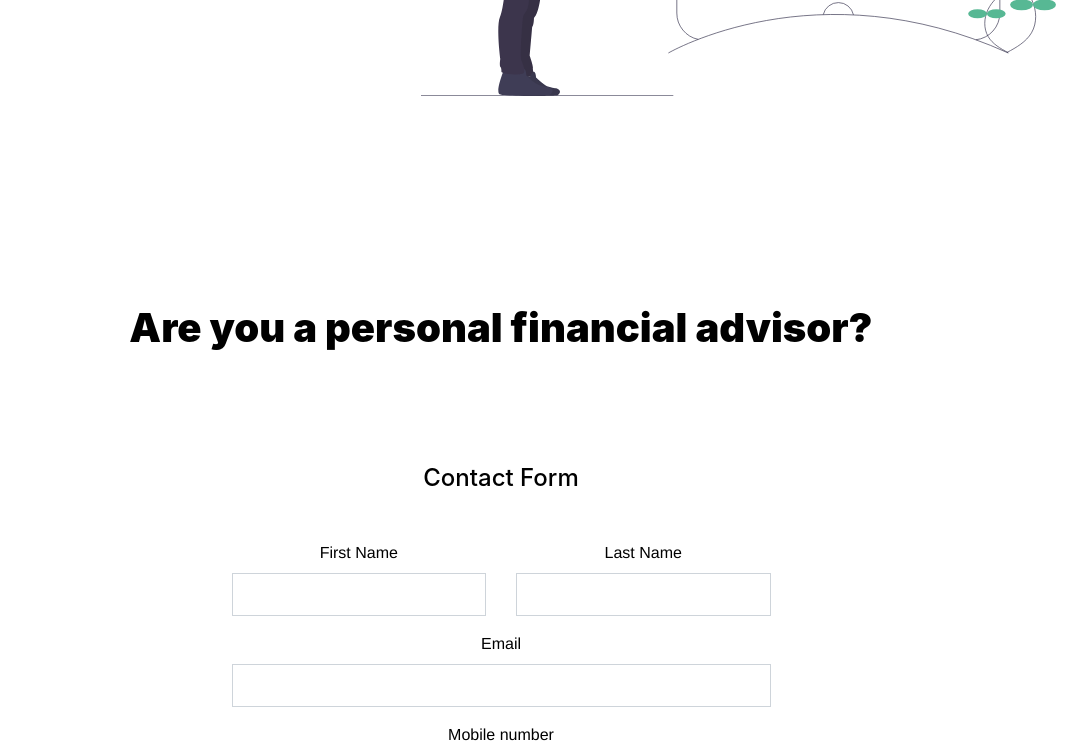
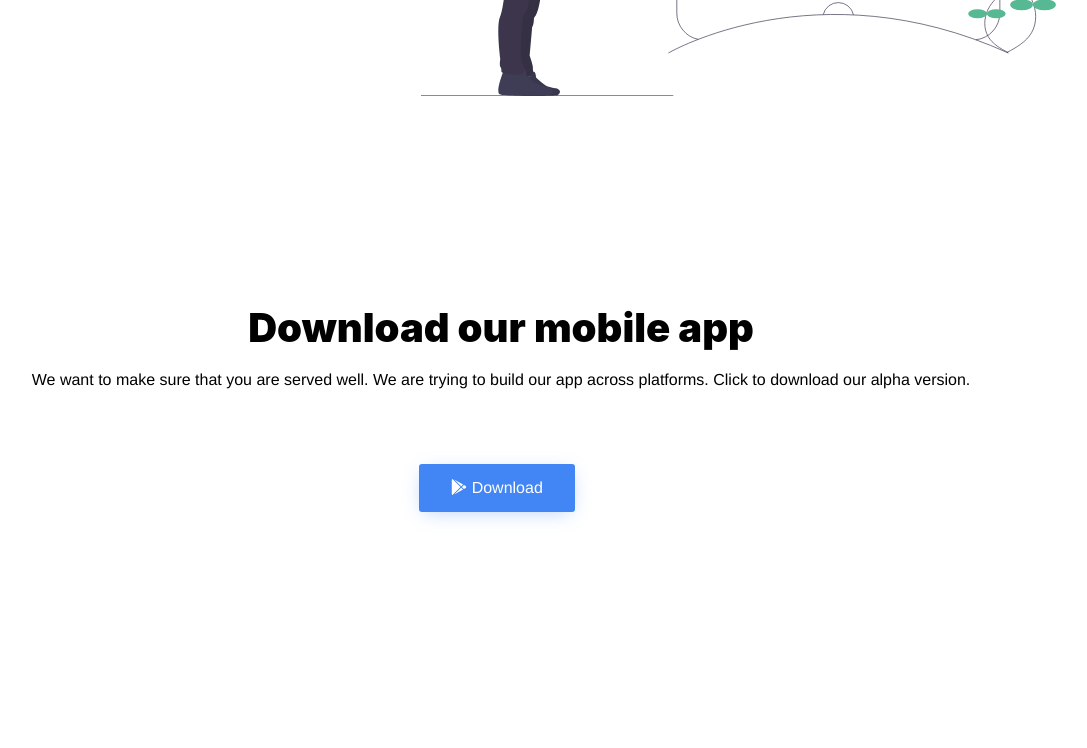
Before and after one commit to sanvijay/budget-planner, a Vue app: page /#/ in a window 1280 px wide. Shown: the part 2000-2748 px from the top of the page, without its empty margins (139-1226 px from the left). Built offline with nearby package versions, Linux system fonts and the light colour scheme; what vue-google-adsense, vue-plugin-load-script would draw is missing.

Commit message:
Google play link

```diff
--- a/src/components/Home.vue
+++ b/src/components/Home.vue
@@ -22,7 +22,7 @@
             <div class="row mb-4">
               <div class="col-lg-6 mr-auto">
                 <h1>A full stop to financial worries</h1>
-                <p class="mb-5">When you are looking for an expense manager, you actually need a budget planner. Managing without a plan will make the life harder. Finsey helps you to solve this problem seemlessly.</p>
+                <p class="mb-5">When you are looking for an expense manager, you actually need a budget planner. Managing without a plan will make life harder. Finsey helps you to solve this problem seamlessly.</p>
                 <div>
                   <a href="#" @click="goToSignInPage" style="margin-right: 20px;color: white;">Sign In</a>
                   <a href="#" class="btn btn-primary mr-2 mb-2" @click="goToRegisterPage">Create an account</a>
@@ -58,7 +58,29 @@
       </div>
     </div>
 
-    <div class="site-section overlay" id="contact-section">
+    <div class="site-section overlay">
+      <div class="container">
+        <div class="row mb-5">
+          <div class="col-12 text-center">
+            <h2 class="section-title mb-3">Download our mobile app</h2>
+            <p class="mb-4">We want to make sure that you are served well. We are trying to build our app across platforms. Click to download our alpha version.</p>
+          </div>
+        </div>
+        <div class="row justify-content-center">
+          <div class="col-lg-7 mb-5">
+            <div class="row form-group">
+              <div class="col-md-12">
+                <a class="btn btn-primary mr-2 mb-2" style="border-radius: 3px" href="https://play.google.com/store/apps/details?id=com.fireflies.finsey" target="blank">
+                  <font-awesome-icon :icon="['fab', 'google-play']" /> Download
+                </a>
+              </div>
+            </div>
+          </div>
+        </div>
+      </div>
+    </div>
+
+    <div class="site-section overlay">
       <div class="container">
         <div class="row mb-5">
           <div class="col-12 text-center">
@@ -108,7 +130,7 @@
       </div>
     </div>
 
-    <div class="site-section" id="about-section">
+    <div class="site-section">
       <div class="container">
         <div class="row mb-5">
           <div class="col-12 text-center">
--- a/src/main.js
+++ b/src/main.js
@@ -6,13 +6,13 @@ import BootstrapVue from 'bootstrap-vue'
 import Ads from 'vue-google-adsense'
 
 import { library } from '@fortawesome/fontawesome-svg-core'
-import { faFacebook, faWhatsapp } from '@fortawesome/free-brands-svg-icons'
+import { faFacebook, faWhatsapp, faGooglePlay } from '@fortawesome/free-brands-svg-icons'
 import { FontAwesomeIcon } from '@fortawesome/vue-fontawesome'
 import LoadScript from 'vue-plugin-load-script';
 
 Vue.use(LoadScript);
 
-library.add(faFacebook, faWhatsapp)
+library.add(faFacebook, faWhatsapp, faGooglePlay)
 
 Vue.component('font-awesome-icon', FontAwesomeIcon)
 
```
